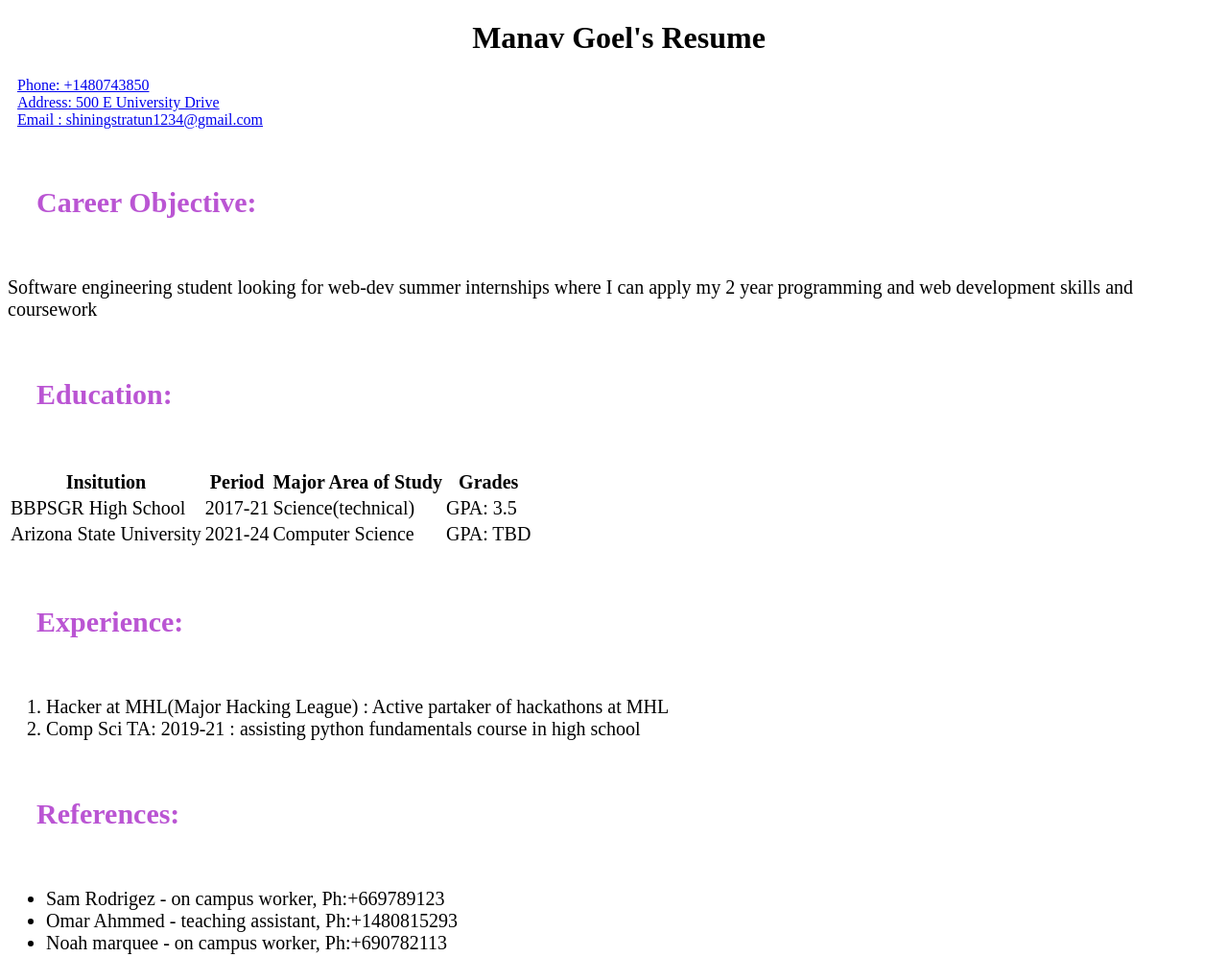
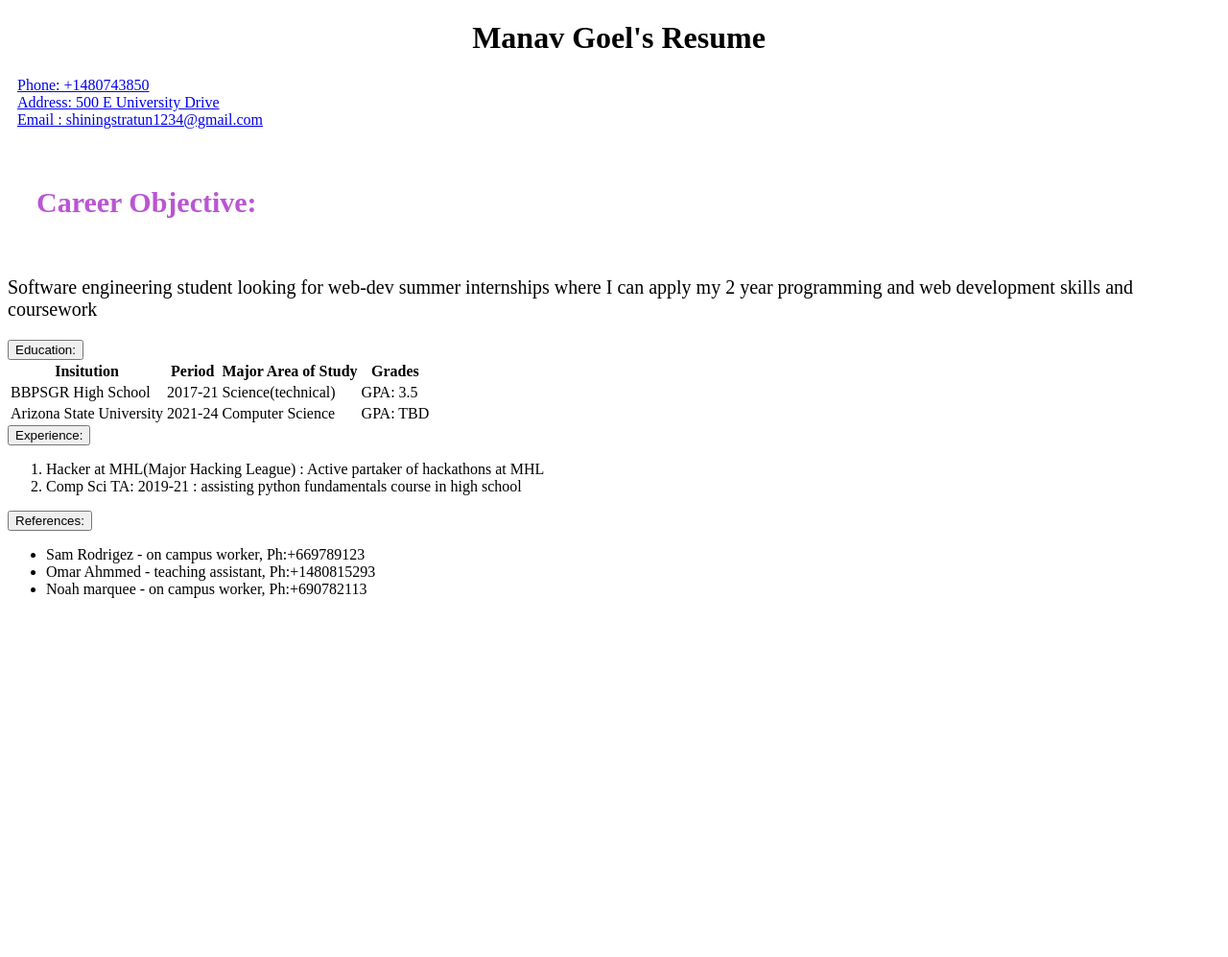
Before and after one commit to Mnv07/AME220Spring2022, a plain HTML site: page index.html in a window 1280 px wide. Shown: the whole page at 96% size. After the commit the page ends 800 px from the top, so only its background shows below. Drawn offline with Linux system fonts and the light colour scheme.

Commit message:
updated html for adding accordion UI

```diff
--- a/index.html
+++ b/index.html
@@ -27,9 +27,10 @@
         web development skills and coursework</p>
 
 
-    <h3 class="head">Education:</h3>
+    <button class="accordion">Education:</button>
+    <div class="panel">
 
-    <table class="content">
+        <table>
             <tr>
                 <th>Insitution</th>
                 <th>Period</th>
@@ -51,22 +52,26 @@
             </tr>
 
         </table>
+    </div>
 
-    <h3 class="head">Experience:</h3>
-    <ol class="content">
+    <button class="accordion">Experience:</button>
+    <div class="panel">
+        <ol>
             <li>Hacker at MHL(Major Hacking League) : Active partaker of hackathons at MHL</li>
             <li>Comp Sci TA: 2019-21 : assisting python fundamentals course in high school</li>
         </ol>
+    </div>
 
 
-    <h3 class="head">References:</h3>
-    <ul class="content">
+    <button class="accordion">References:</button>
+    <div class="panel">
+        <ul>
             <li>Sam Rodrigez - on campus worker, Ph:+669789123</li>
             <li>Omar Ahmmed - teaching assistant, Ph:+1480815293</li>
             <li>Noah marquee - on campus worker, Ph:+690782113</li>
         </ul>
-
-
+    </div>
+    <script src="app.js"></script>
 </body>
 
 </html>
```
Lines whose indentation alone changed are shown as unchanged.
